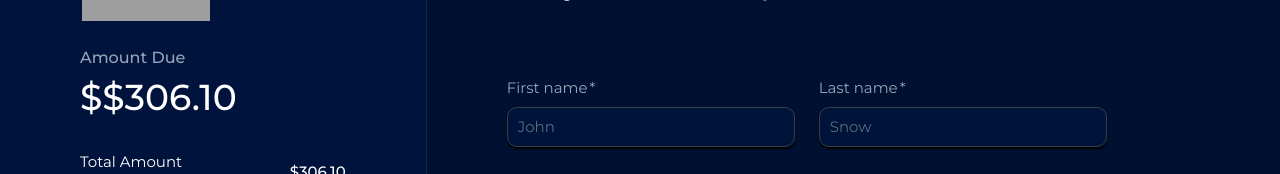
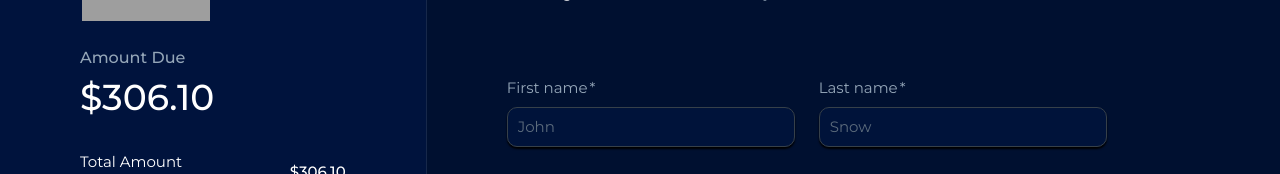
Before and after one commit to johnxlai/mui-vite-tailwind-checkout, a React (Vite) app: page / in a window 1280 px wide. Shown: the part 169-343 px from the top of the page. Built offline with nearby package versions, Linux system fonts and the light colour scheme; grey boxes are pictures that could not be loaded.

Commit message:
Add add tax function and clean up pricing code

```diff
--- a/src/components/Checkout.jsx
+++ b/src/components/Checkout.jsx
@@ -46,6 +46,12 @@ function getStepContent(step) {
     default:
       throw new Error('Unknown step');
   }
+}
+
+function addTax(price) {
+  //Remove the dollar sign and convert to number
+  price = price.replace('$', '');
+  return parseInt(price) * 1.13;
 }
 
 export default function Checkout() {
@@ -124,8 +130,8 @@ export default function Checkout() {
             <Info
               totalPrice={
                 activeStep >= 2
-                  ? `$${parseInt(billsBreakdown[0].price) * 1.13}`
-                  : `$${billsBreakdown[0].price}`
+                  ? `$${addTax(billsBreakdown[0].price)}`
+                  : billsBreakdown[0].price
               }
             />
           </Box>
@@ -226,15 +232,15 @@ export default function Checkout() {
                 </Typography>
                 <Typography variant="body1">
                   {activeStep >= 2
-                    ? `$${parseInt(billsBreakdown[0].price) * 1.13}`
-                    : `$${billsBreakdown[0].price}`}
+                    ? `$${addTax(billsBreakdown[0].price)}`
+                    : billsBreakdown[0].price}
                 </Typography>
               </div>
               <InfoMobile
                 totalPrice={
                   activeStep >= 2
-                    ? `$${parseInt(billsBreakdown[0].price) * 1.13}`
-                    : `$${billsBreakdown[0].price}`
+                    ? `$${addTax(billsBreakdown[0].price)}`
+                    : billsBreakdown[0].price
                 }
               />
             </CardContent>
```
